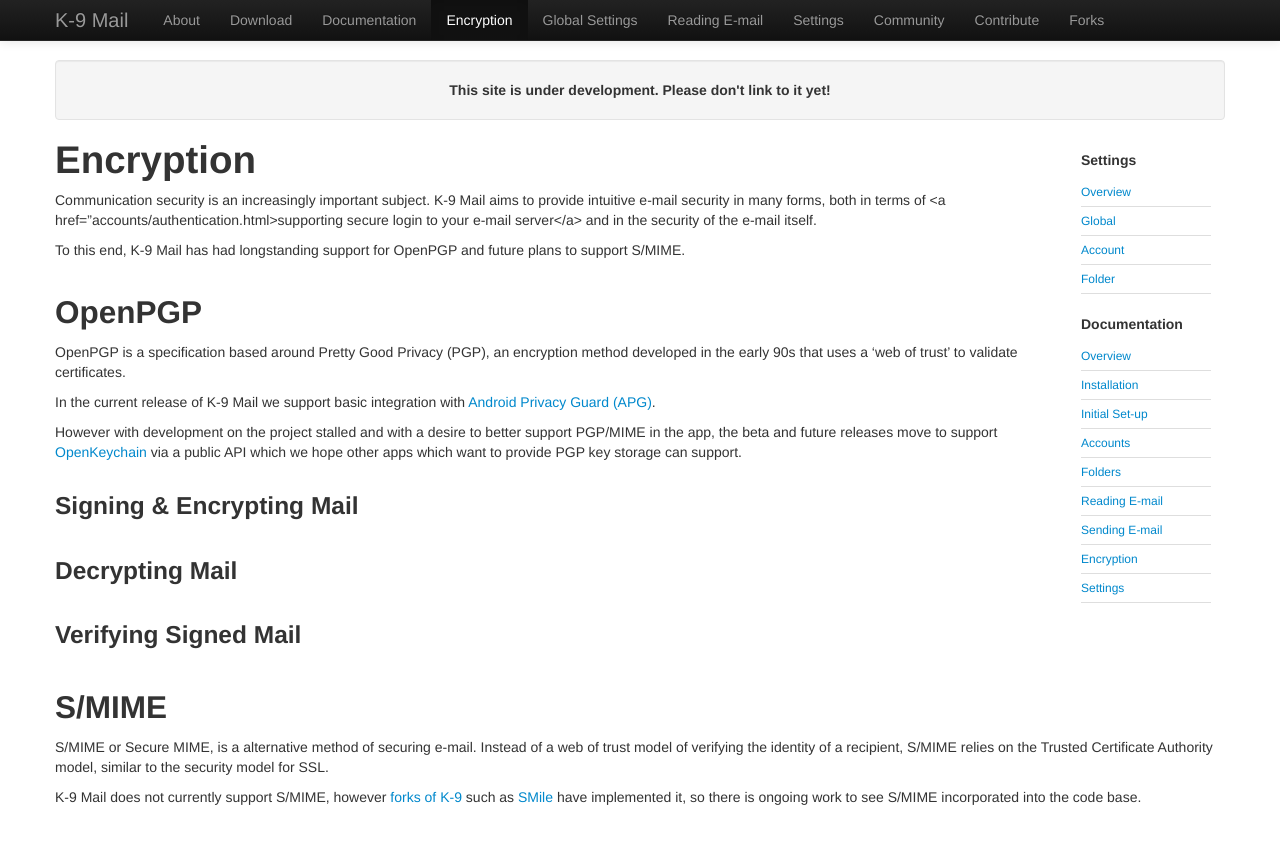
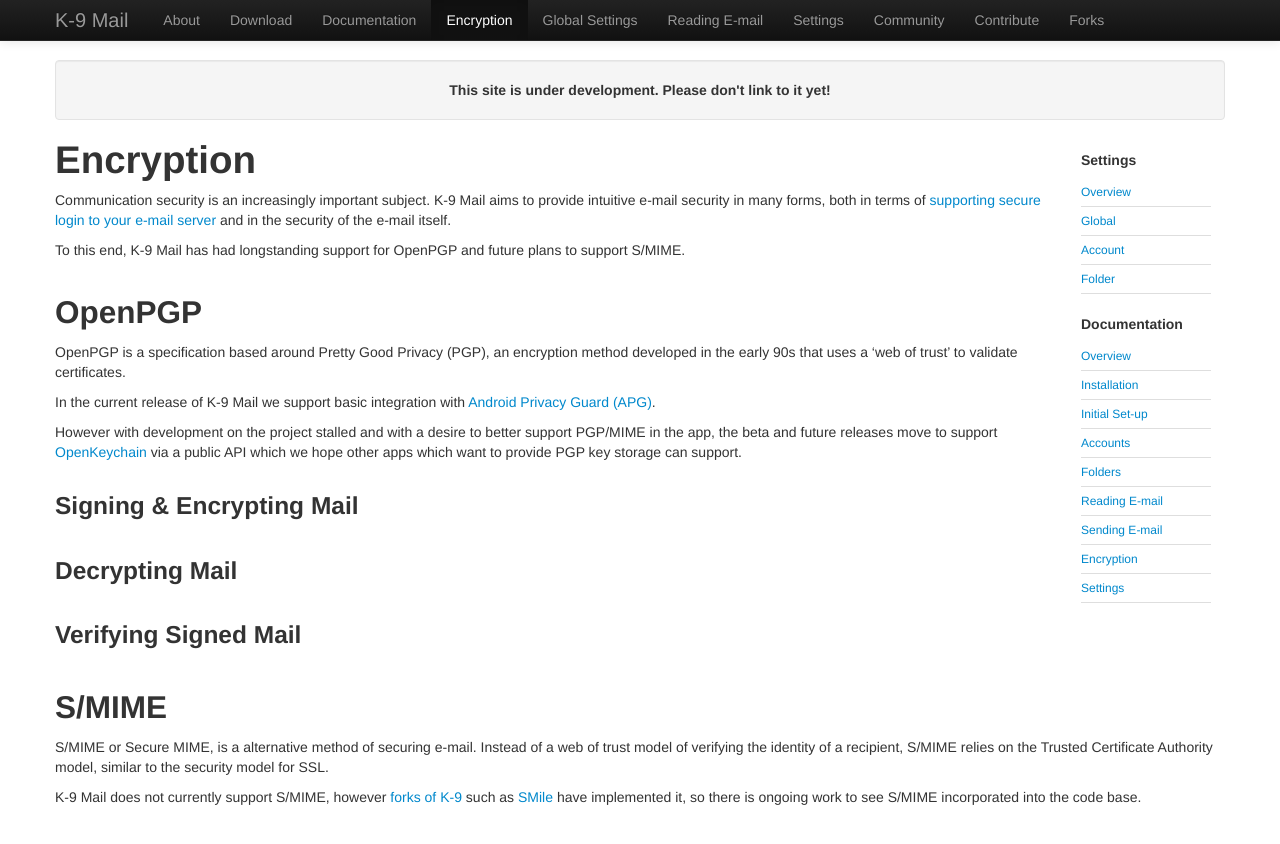
Before and after one commit to k9mail/k9mail.app, a Jekyll site: the page built from documentation/encryption.md, in a window 1280 px wide. Shown: the top 844 px of the page. Built offline with Jekyll 4.4.1, drawn with Linux system fonts in a browser that asks for light colours; nearby versions of some CDN libraries.

Commit message:
Update encryption.md

```diff
--- a/documentation/encryption.md
+++ b/documentation/encryption.md
@@ -13,7 +13,7 @@ layout: default
 # Encryption
 
 Communication security is an increasingly important subject. K-9 Mail aims to provide intuitive e-mail security in many forms,
-both in terms of <a href="accounts/authentication.html>supporting secure login to your e-mail server</a>
+both in terms of <a href="accounts/authentication.html">supporting secure login to your e-mail server</a>
 and in the security of the e-mail itself.
 
 To this end, K-9 Mail has had longstanding support for OpenPGP and future plans to support S/MIME.
```
